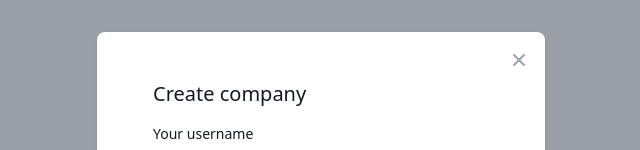
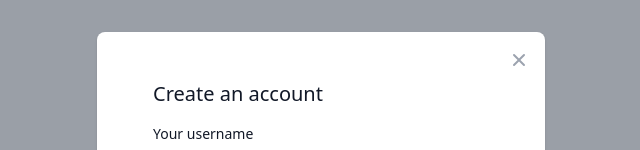
Before and after one commit to imPBH/StockManager, a Next.js app in the folder app/web/: page /login in a window 1280 px wide. Both pictures are taken after a click on the button "Register". Shown: the top 150 px of the page, without its empty margins (319-959 px from the left). Built offline with nearby package versions, Linux system fonts and the light colour scheme.

Commit message:
fix(web): fixed typos

```diff
--- a/app/web/src/components/modal/RegisterForm.js
+++ b/app/web/src/components/modal/RegisterForm.js
@@ -73,7 +73,7 @@ export default function RegisterForm({ onSubmit }) {
             </button>
             <div className="px-6 py-6 lg:px-8">
               <h3 className="mb-4 text-xl font-medium text-gray-900 dark:text-black">
-                Create company
+                Create an account
               </h3>
               <form className="space-y-6" method="post" onSubmit={handleSubmit}>
                 <div>
--- a/app/web/src/pages/login/index.js
+++ b/app/web/src/pages/login/index.js
@@ -48,7 +48,6 @@ export default function Login() {
                 />
               </div>
             </div>
-
             <div>
               <button
                 type="submit"
```
